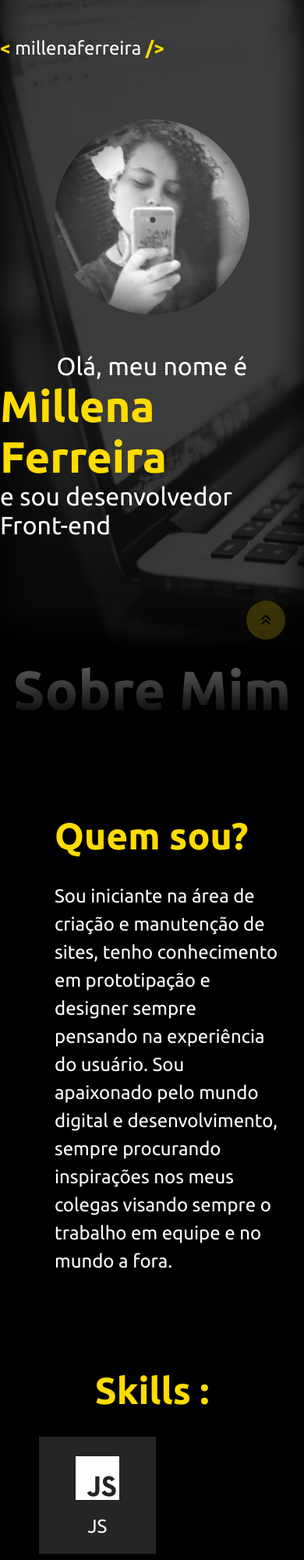
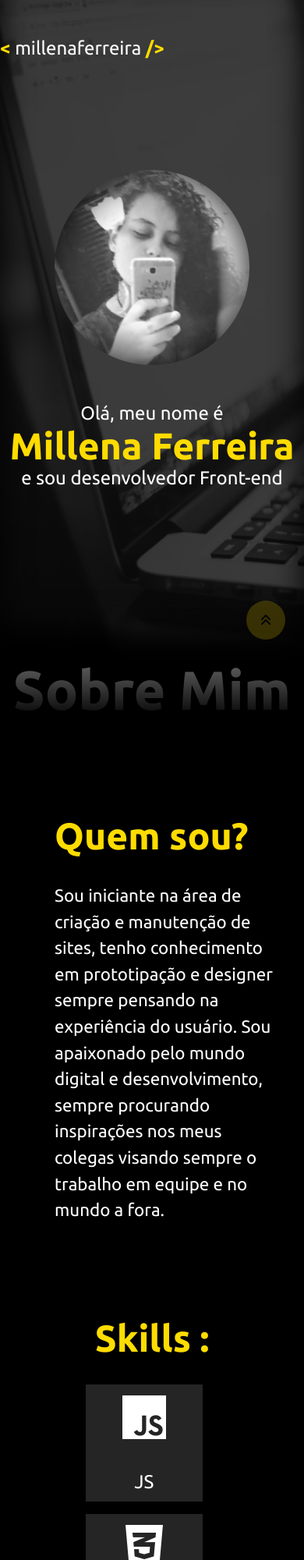
Before and after one commit to MillenaFerreira/Port, a plain HTML site: page index.html in a window 390 px wide. Shown: the top 2000 px of the page at 78% size. Drawn offline with Linux system fonts and the light colour scheme.

Commit message:
responsividade

```diff
--- a/css/contatos.css
+++ b/css/contatos.css
@@ -111,4 +111,8 @@
         align-items: center;
         margin-top: -100px;
     }
+}@media (max-width: 460px){
+    .contato-container{
+        font-size: 1.5rem;
+    }
 }
--- a/css/home.css
+++ b/css/home.css
@@ -35,13 +35,13 @@
 /*MOBILE*/
 @media (max-width:460px){
     .home__name{
-        font-size: 3.5rem;
+        font-size: 3rem;
         display: flex;
         justify-content: center;
         align-items: center;
     }
     .home__text{
-        font-size: 2rem;
+        font-size: 1.5rem;
     }
 
 }
--- a/css/sobre-mim.css
+++ b/css/sobre-mim.css
@@ -87,6 +87,9 @@
     .description{
         padding-left: 70px;
     }
+    .description__text{
+        font-size: 1.4rem;
+    }
     .skills__title{
         display: flex;
         justify-content: center;
@@ -98,7 +101,7 @@
 
 @media (max-width: 460px){
     .skills__icon{
-        margin-left: 50px;
+        display: grid;
+        place-items: center;
     }
-
 }
--- a/css/style.css
+++ b/css/style.css
@@ -81,7 +81,10 @@ footer{
 
 @media (max-width: 460px){
     .sobre-mim{
-        height: 1500px;
+        height: 2070px;
+    }
+    footer{
+        font-size: 0.5rem;
     }
 
 }
```
